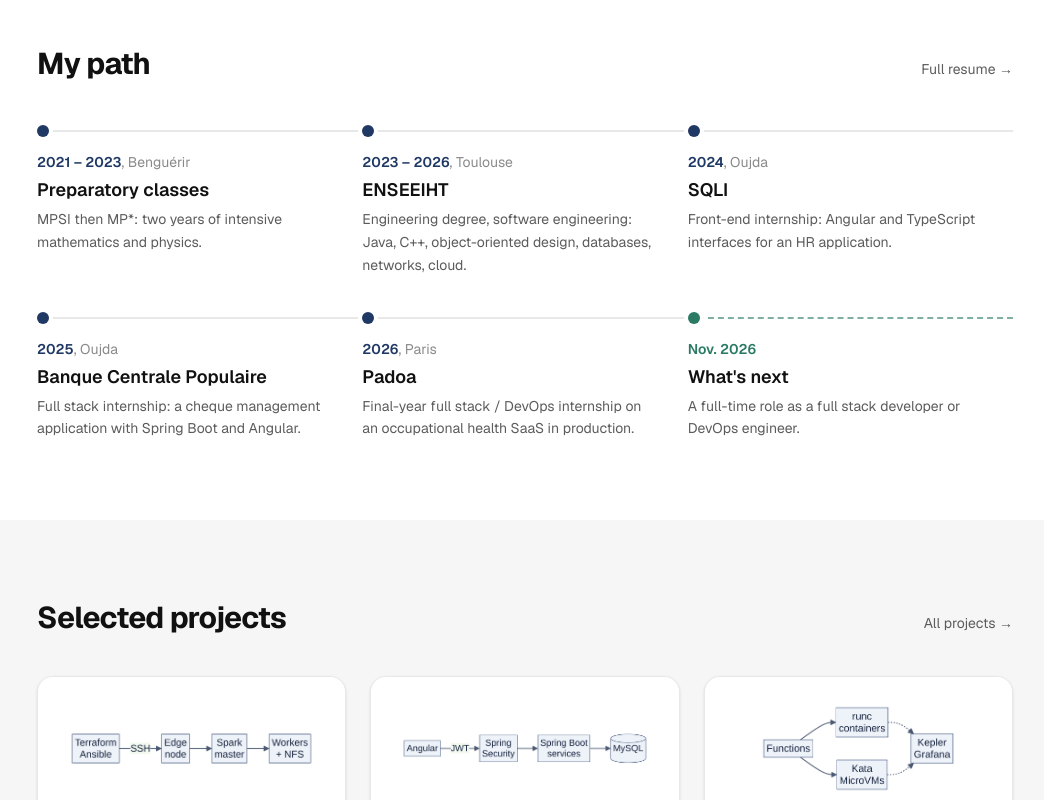
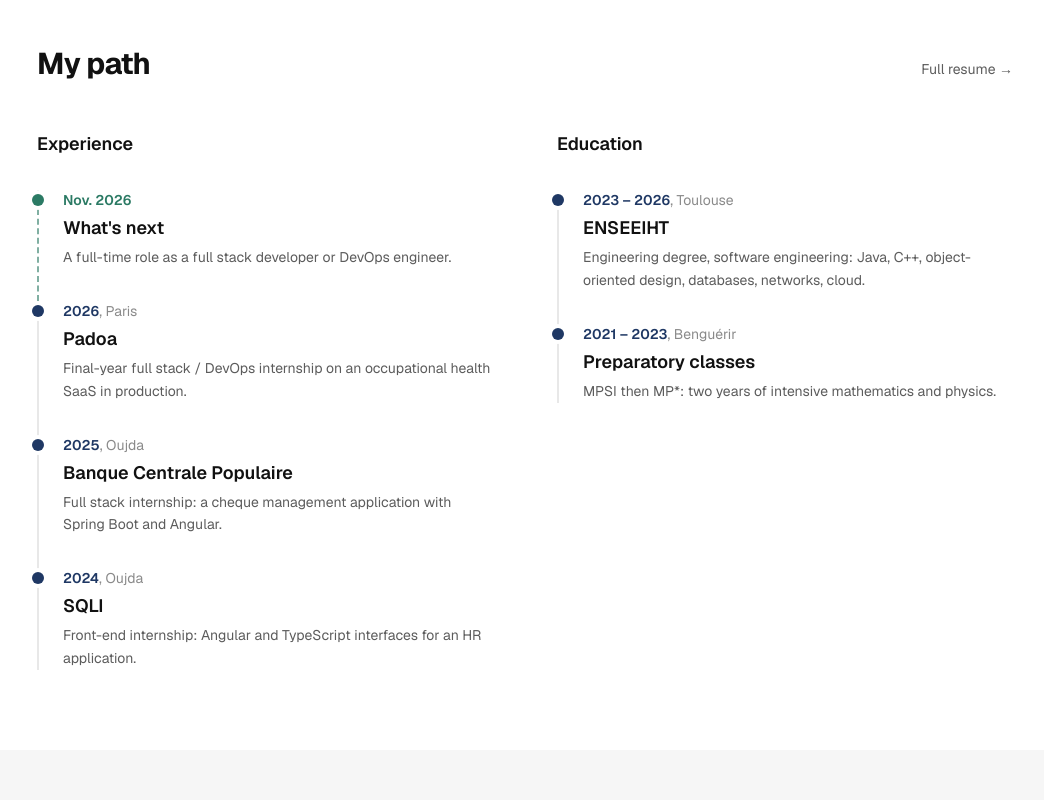
Before and after one commit to Ayoubhassain/ayoubhassain.github.io, a Next.js app: page /en in a window 1280 px wide. Shown: the part 1260-2060 px from the top of the page, without its empty margins (115-1159 px from the left). Built offline with nearby package versions, Linux system fonts and the light colour scheme.

Commit message:
Parcours séparé en expériences et formation

```diff
--- a/src/app/[locale]/page.tsx
+++ b/src/app/[locale]/page.tsx
@@ -3,6 +3,7 @@
 import Link from "next/link";
 import { isLocale, locales, type Locale } from "@/i18n/config";
 import { getDictionary } from "@/i18n/get-dictionary";
+import type { Dictionary } from "@/i18n/types";
 import { buildPageMetadata } from "@/lib/site-metadata";
 import { withBasePath } from "@/lib/base-path";
 import { links } from "@/i18n/dictionaries/en";
@@ -124,7 +125,7 @@
         </div>
       </section>
 
-      {/* Path: a real sequence, from prépa to the next job */}
+      {/* Path: experience and education, most recent first */}
       <section className="border-t border-border">
         <div className={SECTION}>
           <div className="flex items-baseline justify-between gap-4">
@@ -133,25 +134,10 @@
               {t.home.seeResume}
             </Link>
           </div>
-          <ol className="mt-12 grid gap-y-10 sm:grid-cols-2 md:grid-cols-3">
-            {a.journey.map((step) => (
-              <li
-                key={step.title}
-                className={`relative border-t-2 pt-5 sm:pr-8 ${step.next ? "border-dashed border-available/60" : "border-border"}`}
-              >
-                <span
-                  aria-hidden="true"
-                  className={`absolute -top-[7px] left-0 h-3 w-3 rounded-full ring-4 ring-bg ${step.next ? "bg-available" : "bg-accent"}`}
-                />
-                <p className={`text-sm font-semibold ${step.next ? "text-available" : "text-accent"}`}>
-                  {step.period}
-                  {step.place && <span className="font-normal text-ink-light">, {step.place}</span>}
-                </p>
-                <h3 className="mt-1 text-lg font-semibold text-ink">{step.title}</h3>
-                <p className="mt-1 text-sm leading-relaxed text-ink-muted">{step.text}</p>
-              </li>
-            ))}
-          </ol>
+          <div className="mt-12 grid gap-12 md:grid-cols-2 md:gap-16">
+            <Timeline title={t.home.experience} steps={a.journey.filter((step) => step.kind === "work")} />
+            <Timeline title={t.resume.education} steps={a.journey.filter((step) => step.kind === "education")} />
+          </div>
         </div>
       </section>
 
@@ -198,5 +184,50 @@
   );
 }
 
+type Step = Dictionary["about"]["journey"][number];
+
+/** Vertical timeline. The next step (the job I am looking for) sits on a dashed line above the rest. */
+function Timeline({ title, steps }: { title: string; steps: Step[] }) {
+  const next = steps.filter((step) => step.next);
+  const past = steps.filter((step) => !step.next);
+
+  return (
+    <div>
+      <h3 className="mb-8 text-lg font-semibold text-ink">{title}</h3>
+      {next.map((step) => (
+        <div key={step.title} className="border-l-2 border-dashed border-available/60 pb-8 pl-6">
+          <div className="relative">
+            <StepContent step={step} />
+          </div>
+        </div>
+      ))}
+      <ol className="space-y-8 border-l-2 border-border pl-6">
+        {past.map((step) => (
+          <li key={step.title} className="relative">
+            <StepContent step={step} />
+          </li>
+        ))}
+      </ol>
+    </div>
+  );
+}
+
+function StepContent({ step }: { step: Step }) {
+  return (
+    <>
+      <span
+        aria-hidden="true"
+        className={`absolute top-1 -left-[31px] h-3 w-3 rounded-full ring-4 ring-bg ${step.next ? "bg-available" : "bg-accent"}`}
+      />
+      <p className={`text-sm font-semibold ${step.next ? "text-available" : "text-accent"}`}>
+        {step.period}
+        {step.place && <span className="font-normal text-ink-light">, {step.place}</span>}
+      </p>
+      <p className="mt-1 text-lg font-semibold text-ink">{step.title}</p>
+      <p className="mt-1 text-sm leading-relaxed text-ink-muted">{step.text}</p>
+    </>
+  );
+}
+
 const SECTION = "mx-auto max-w-5xl px-6 py-16 md:py-20";
 const H2 = "text-2xl font-bold tracking-tight text-ink md:text-3xl";
--- a/src/i18n/dictionaries/en.ts
+++ b/src/i18n/dictionaries/en.ts
@@ -86,12 +86,12 @@
     quick: ["Based in Paris", "French, English (C1), German (A2)"],
     journeyTitle:   "My path",
     journey: [
-      { period: "2021 – 2023", place: "Benguérir", title: "Preparatory classes", text: "MPSI then MP*: two years of intensive mathematics and physics." },
-      { period: "2023 – 2026", place: "Toulouse", title: "ENSEEIHT", text: "Engineering degree, software engineering: Java, C++, object-oriented design, databases, networks, cloud." },
-      { period: "2024", place: "Oujda", title: "SQLI", text: "Front-end internship: Angular and TypeScript interfaces for an HR application." },
-      { period: "2025", place: "Oujda", title: "Banque Centrale Populaire", text: "Full stack internship: a cheque management application with Spring Boot and Angular." },
-      { period: "2026", place: "Paris", title: "Padoa", text: "Final-year full stack / DevOps internship on an occupational health SaaS in production." },
-      { period: "Nov. 2026", place: "", title: "What's next", text: "A full-time role as a full stack developer or DevOps engineer.", next: true },
+      { kind: "work", period: "Nov. 2026", place: "", title: "What's next", text: "A full-time role as a full stack developer or DevOps engineer.", next: true },
+      { kind: "work", period: "2026", place: "Paris", title: "Padoa", text: "Final-year full stack / DevOps internship on an occupational health SaaS in production." },
+      { kind: "work", period: "2025", place: "Oujda", title: "Banque Centrale Populaire", text: "Full stack internship: a cheque management application with Spring Boot and Angular." },
+      { kind: "work", period: "2024", place: "Oujda", title: "SQLI", text: "Front-end internship: Angular and TypeScript interfaces for an HR application." },
+      { kind: "education", period: "2023 – 2026", place: "Toulouse", title: "ENSEEIHT", text: "Engineering degree, software engineering: Java, C++, object-oriented design, databases, networks, cloud." },
+      { kind: "education", period: "2021 – 2023", place: "Benguérir", title: "Preparatory classes", text: "MPSI then MP*: two years of intensive mathematics and physics." },
     ],
     workTitle:      "What I do",
     work: [
--- a/src/i18n/dictionaries/fr.ts
+++ b/src/i18n/dictionaries/fr.ts
@@ -79,12 +79,12 @@
     quick: ["Basé à Paris", "Français, anglais (C1), allemand (A2)"],
     journeyTitle:   "Mon parcours",
     journey: [
-      { period: "2021 – 2023", place: "Benguérir", title: "Classes préparatoires", text: "MPSI puis MP* : deux ans de mathématiques et de physique intensives." },
-      { period: "2023 – 2026", place: "Toulouse", title: "ENSEEIHT", text: "Diplôme d'ingénieur, génie logiciel : Java, C++, conception objet, bases de données, réseaux, cloud." },
-      { period: "2024", place: "Oujda", title: "SQLI", text: "Stage front-end : interfaces Angular et TypeScript pour une application RH." },
-      { period: "2025", place: "Oujda", title: "Banque Centrale Populaire", text: "Stage full stack : application de gestion des chèques en Spring Boot et Angular." },
-      { period: "2026", place: "Paris", title: "Padoa", text: "Stage de fin d'études full stack / DevOps sur un SaaS de santé au travail en production." },
-      { period: "Nov. 2026", place: "", title: "La suite", text: "Un CDI de développeur full stack ou d'ingénieur DevOps.", next: true },
+      { kind: "work", period: "Nov. 2026", place: "", title: "La suite", text: "Un CDI de développeur full stack ou d'ingénieur DevOps.", next: true },
+      { kind: "work", period: "2026", place: "Paris", title: "Padoa", text: "Stage de fin d'études full stack / DevOps sur un SaaS de santé au travail en production." },
+      { kind: "work", period: "2025", place: "Oujda", title: "Banque Centrale Populaire", text: "Stage full stack : application de gestion des chèques en Spring Boot et Angular." },
+      { kind: "work", period: "2024", place: "Oujda", title: "SQLI", text: "Stage front-end : interfaces Angular et TypeScript pour une application RH." },
+      { kind: "education", period: "2023 – 2026", place: "Toulouse", title: "ENSEEIHT", text: "Diplôme d'ingénieur, génie logiciel : Java, C++, conception objet, bases de données, réseaux, cloud." },
+      { kind: "education", period: "2021 – 2023", place: "Benguérir", title: "Classes préparatoires", text: "MPSI puis MP* : deux ans de mathématiques et de physique intensives." },
     ],
     workTitle:      "Ce que je fais",
     work: [
--- a/src/i18n/types.ts
+++ b/src/i18n/types.ts
@@ -52,7 +52,7 @@
     intro: string;
     quick: string[];
     journeyTitle: string;
-    journey: { period: string; place: string; title: string; text: string; next?: boolean }[];
+    journey: { kind: "work" | "education"; period: string; place: string; title: string; text: string; next?: boolean }[];
     workTitle: string;
     work: { title: string; text: string; tags: string[] }[];
   };
```
